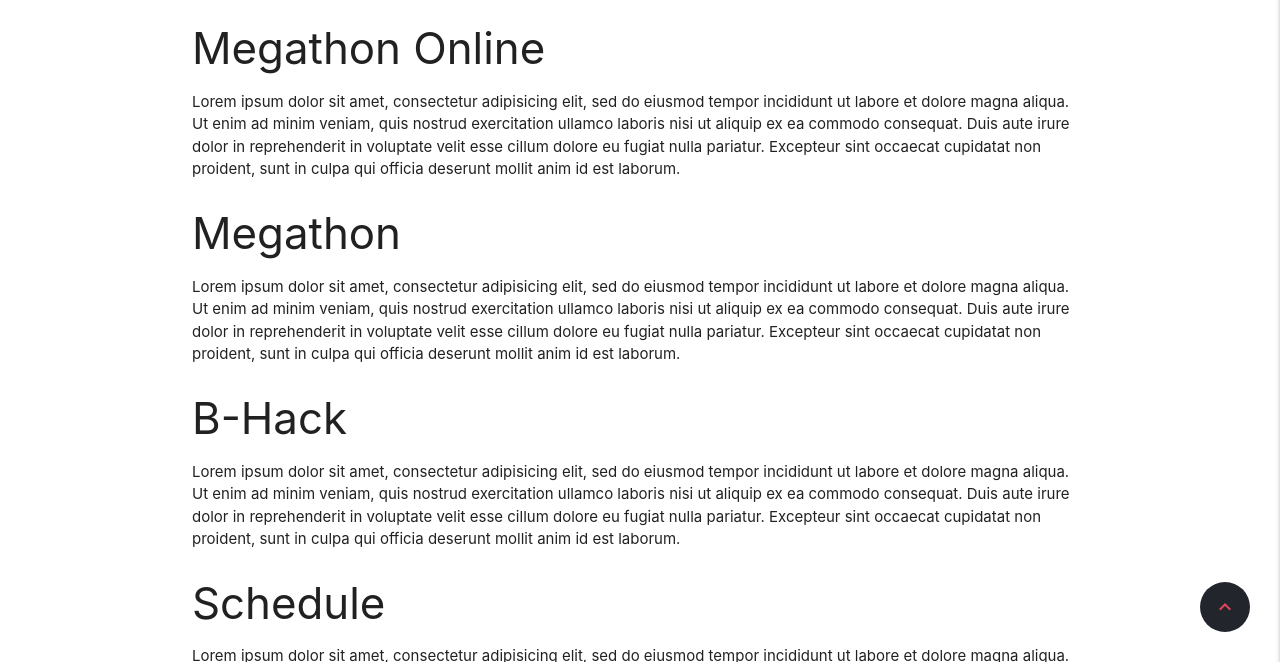
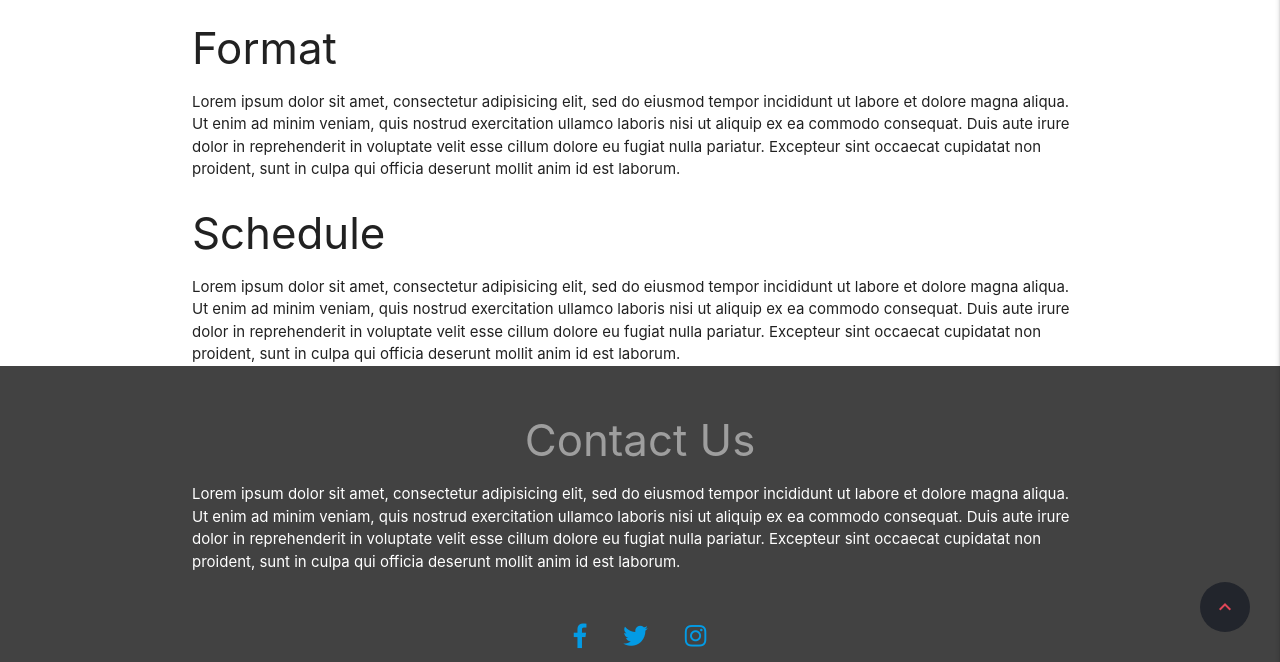
Before and after one commit to IIIT-ECell/megathon, a Jekyll site: the page built from index.md, in a window 1280 px wide and 900 px high, scrolled down 1967 px, cut to the strip 238-900 px from the top of the window. Built offline with Jekyll 4.4.1, drawn with Linux system fonts in a browser that asks for light colours; nearby versions of some CDN libraries; our own code applies the rules of GitHub Pages for plain Markdown files; some of the changed text lies outside the part shown.

Commit message:
Rearranging layout to clearer

```diff
--- a/_includes/bhack.html
+++ /dev/null
@@ -1,6 +0,0 @@
-<div id="BHack" class="scrollspy">
-  <div class="container">
-    <h3>B-Hack</h3>
-    Lorem ipsum dolor sit amet, consectetur adipisicing elit, sed do eiusmod tempor incididunt ut labore et dolore magna aliqua. Ut enim ad minim veniam, quis nostrud exercitation ullamco laboris nisi ut aliquip ex ea commodo consequat. Duis aute irure dolor in reprehenderit in voluptate velit esse cillum dolore eu fugiat nulla pariatur. Excepteur sint occaecat cupidatat non proident, sunt in culpa qui officia deserunt mollit anim id est laborum.
-  </div>
-</div>
--- a/_includes/online.html
+++ b/_includes/format.html
@@ -1,6 +1,6 @@
-<div id="Online" class="scrollspy">
+<div id="Format" class="scrollspy">
   <div class="container">
-    <h3>Megathon Online</h3>
+    <h3>Format</h3>
     Lorem ipsum dolor sit amet, consectetur adipisicing elit, sed do eiusmod tempor incididunt ut labore et dolore magna aliqua. Ut enim ad minim veniam, quis nostrud exercitation ullamco laboris nisi ut aliquip ex ea commodo consequat. Duis aute irure dolor in reprehenderit in voluptate velit esse cillum dolore eu fugiat nulla pariatur. Excepteur sint occaecat cupidatat non proident, sunt in culpa qui officia deserunt mollit anim id est laborum.
   </div>
 </div>
--- a/_includes/header.html
+++ b/_includes/header.html
@@ -15,12 +15,19 @@
       <a href="#" data-target="mobile-demo" class="right sidenav-trigger"><i class="material-icons">menu</i></a>
       <ul class="right hide-on-med-and-down">
         <li><a href="{{site.baseurl}}/#About">About Us</a></li>
-        <li><a href="{{site.baseurl}}/#Online">Megathon Online</a></li>
-        <li><a href="{{site.baseurl}}/#Offline">Megathon</a></li>
-        <li><a href="{{site.baseurl}}/#BHack">B-Hack</a></li>
+        <li><a href="{{site.baseurl}}/#Format">Format</a></li>
+
+        <li><a href="{{site.baseurl}}/road">Road to Megathon</a></li>
+        <li><a href="{{site.baseurl}}/online">Megathon Online</a></li>
+        <li><a href="{{site.baseurl}}/megathon">Megathon</a></li>
+        <li><a href="{{site.baseurl}}/bhack">B-Hack</a></li>
+
+
         <li><a href="{{site.baseurl}}/#Schedule">Schedule</a></li>
         <li><a href="{{site.baseurl}}/#Apply">Apply Now</a></li>
-        <li><a href="">FAQ</a></li>
+        <li><a href="{{site.baseurl}}/#Contact">Contact Us</a></li>
+        <li><a href="{{site.baseurl}}/sponsors">Sponsors</a></li>
+        <li><a href="{{site.baseurl}}/faq">FAQ</a></li>
 
         <!-- <li><a class="dropdown-trigger" href="#!" data-target="dropdown1">Dropdown<i class="material-icons right">arrow_drop_down</i></a></li> -->
       </ul>
--- a/_includes/offline.html
+++ /dev/null
@@ -1,6 +0,0 @@
-<div id="Offline" class="scrollspy">
-  <div class="container">
-    <h3>Megathon</h3>
-    Lorem ipsum dolor sit amet, consectetur adipisicing elit, sed do eiusmod tempor incididunt ut labore et dolore magna aliqua. Ut enim ad minim veniam, quis nostrud exercitation ullamco laboris nisi ut aliquip ex ea commodo consequat. Duis aute irure dolor in reprehenderit in voluptate velit esse cillum dolore eu fugiat nulla pariatur. Excepteur sint occaecat cupidatat non proident, sunt in culpa qui officia deserunt mollit anim id est laborum.
-  </div>
-</div>
--- /dev/null
+++ b/_layouts/bhacks.html
@@ -0,0 +1,5 @@
+---
+layout: wrapper
+---
+
+{{content}}
--- a/_layouts/home.html
+++ b/_layouts/home.html
@@ -11,8 +11,6 @@ layout: wrapper
   {{content}}
 </div>
 {% include about.html %}
-{% include online.html %}
-{% include offline.html %}
-{% include bhack.html %}
+{% include format.html %}
 {% include schedule.html %}
 {% include contact.html %}
--- /dev/null
+++ b/_layouts/megathon.html
@@ -0,0 +1,5 @@
+---
+layout: wrapper
+---
+
+{{content}}
--- /dev/null
+++ b/_layouts/online.html
@@ -0,0 +1,5 @@
+---
+layout: wrapper
+---
+
+{{content}}
```
